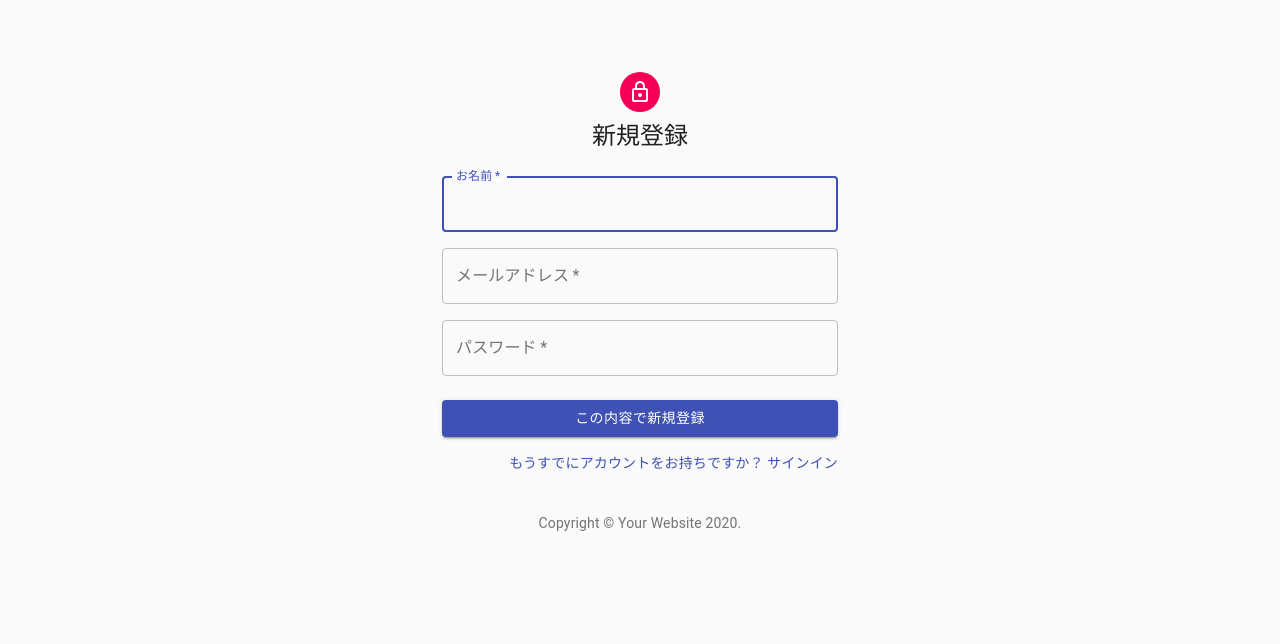
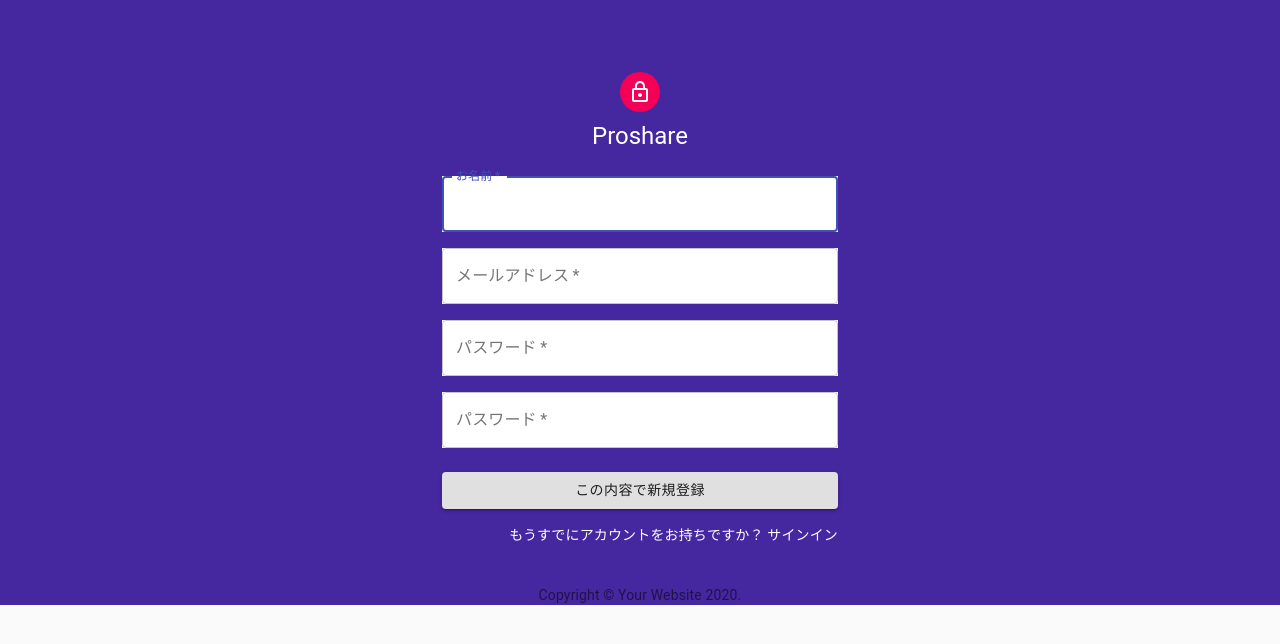
Before and after one commit to kei-nishikawa48/Agora, a Next.js app: page /SignUp in a window 1280 px wide. Shown: the top 644 px of the page. Built offline with nearby package versions, Linux system fonts and the light colour scheme; no server answers.

Commit message:
スタイルの変更

```diff
--- a/pages/SignUp.jsx
+++ b/pages/SignUp.jsx
@@ -12,6 +12,7 @@ import LockOutlinedIcon from '@material-ui/icons/LockOutlined';
 import Typography from '@material-ui/core/Typography';
 import { makeStyles } from '@material-ui/core/styles';
 import Container from '@material-ui/core/Container';
+import styled from 'styled-components'
 
 function Copyright() {
     return (
@@ -28,7 +29,7 @@ function Copyright() {
 
 const useStyles = makeStyles((theme) => ({
     paper: {
-        marginTop: theme.spacing(8),
+        paddingTop: theme.spacing(8),
         display: 'flex',
         flexDirection: 'column',
         alignItems: 'center',
@@ -50,19 +51,25 @@ export default function SignUp() {
     const classes = useStyles();
 
     return (
+        <div style= {{backgroundColor: `#4527A0`}}>
             <Container component="main" maxWidth="xs">
                 <CssBaseline />
                     <div className={classes.paper}>
                     <Avatar className={classes.avatar}>
                         <LockOutlinedIcon />
                     </Avatar>
-                <Typography component="h1" variant="h5">
-                    新規登録
+                    <Typography
+                        component="h1"
+                        variant="h5"
+                        style= {{color: `white`}}
+                        >
+                        Proshare
                     </Typography>
                     <form className={classes.form} noValidate>
                         <Grid container spacing={2}>
                             <Grid item xs={12}>
                                 <TextField
+                                    style= {{backgroundColor: `white`}}
                                     autoComplete="fname"
                                     name="お名前"
                                     variant="outlined"
@@ -75,6 +82,7 @@ export default function SignUp() {
                             </Grid>
                             <Grid item xs={12}>
                                 <TextField
+                                    style= {{backgroundColor: `white`}}
                                     variant="outlined"
                                     required
                                     fullWidth
@@ -86,6 +94,20 @@ export default function SignUp() {
                             </Grid>
                             <Grid item xs={12}>
                                 <TextField
+                                    style= {{backgroundColor: `white`}}
+                                    variant="outlined"
+                                    required
+                                    fullWidth
+                                    name="password"
+                                    label="パスワード"
+                                    type="password"
+                                    id="password"
+                                    autoComplete="current-password"
+                                    />
+                            </Grid>
+                            <Grid item xs={12}>
+                                <TextField
+                                    style= {{backgroundColor: `white`}}
                                     variant="outlined"
                                     required
                                     fullWidth
@@ -98,17 +120,22 @@ export default function SignUp() {
                             </Grid>
                         </Grid>
                         <Button
+                            style= {{backgroundColor: `EDE7F6`}}
                             type="submit"
                             fullWidth
                             variant="contained"
-                        color="primary"
+                            color="black"
                             className={classes.submit}
                             >
                             この内容で新規登録
                         </Button>
                         <Grid container justify="flex-end">
                             <Grid item>
-                            <Link href="#" variant="body2">
+                                <Link
+                                    href="#"
+                                    variant="body2"
+                                    style= {{color: `white`}}
+                                    >
                                     もうすでにアカウントをお持ちですか？ サインイン
                                 </Link>
                             </Grid>
@@ -119,5 +146,6 @@ export default function SignUp() {
                     <Copyright />
                 </Box>
             </Container>
+        </div>
     );
 }
```
Lines whose indentation alone changed are shown as unchanged.
